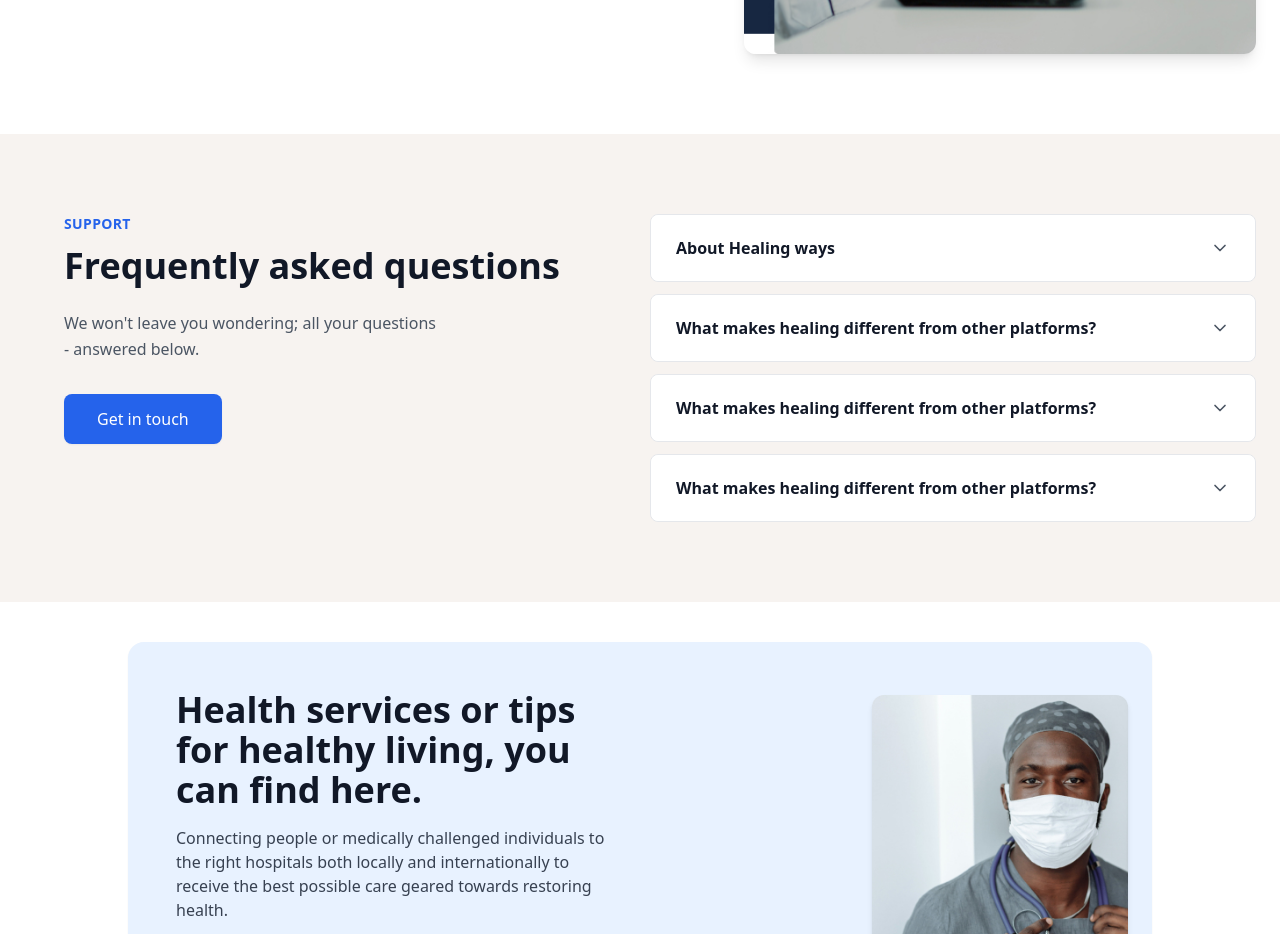
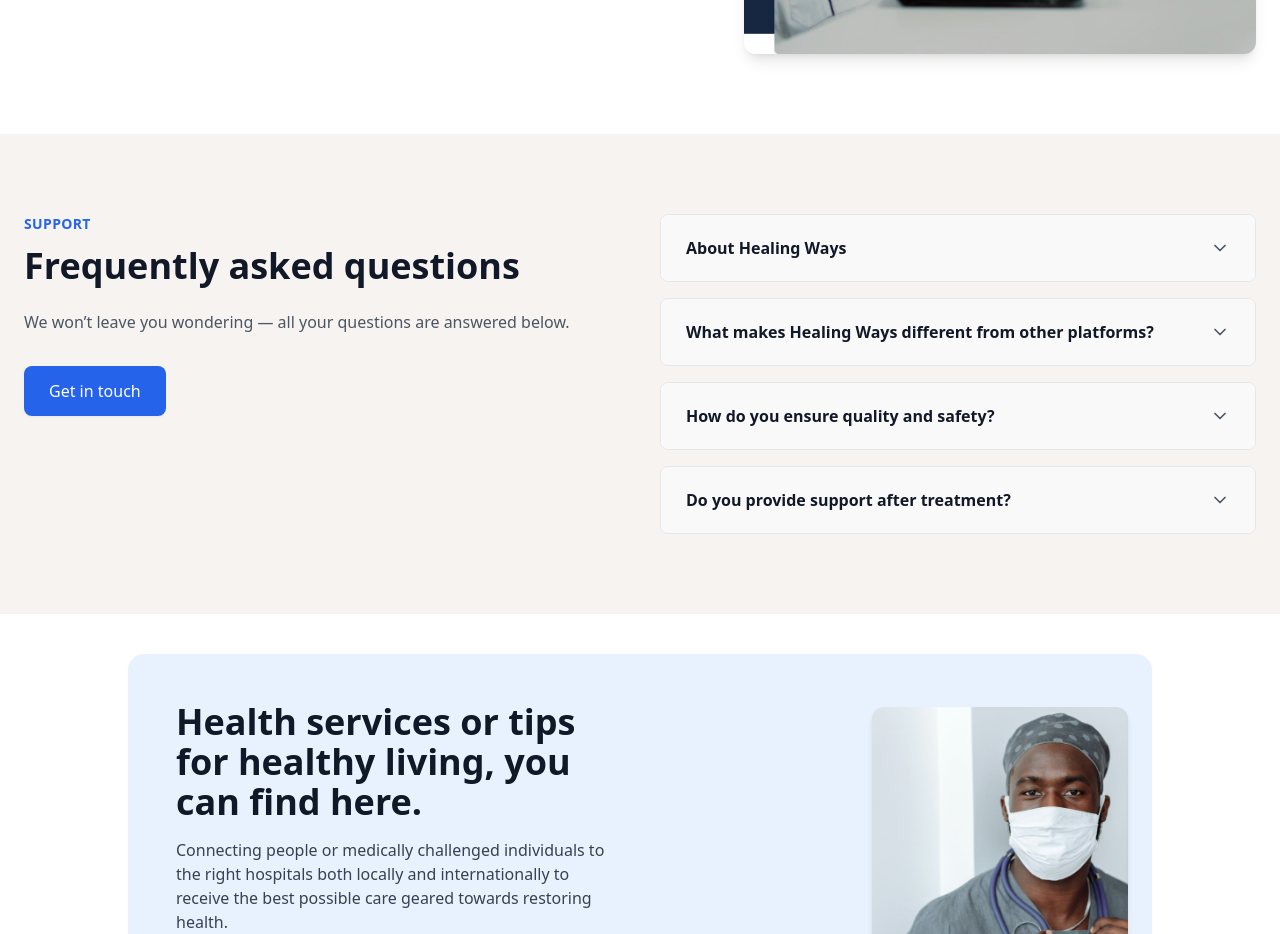
Before and after one commit to Binmuhammad001/healing-ways, a React (Vite) app: page / in a window 1280 px wide. Shown: the part 5000-5934 px from the top of the page. Built offline with nearby package versions, Linux system fonts and the light colour scheme.

Commit message:
Update section7.jsx

```diff
--- a/src/components/home/section7.jsx
+++ b/src/components/home/section7.jsx
@@ -1,25 +1,29 @@
-import React, { useState } from 'react';
-import { ChevronDown } from 'lucide-react';
+import React, { useState } from "react";
+import { ChevronDown } from "lucide-react";
 
-export default function section7() {
+export default function Section7() {
   const [openIndex, setOpenIndex] = useState(null);
 
   const faqs = [
     {
-      question: "About Healing ways",
-      answer: "Healing Ways is a comprehensive medical tourism platform that connects patients with top-quality healthcare facilities both locally and internationally. We provide end-to-end support for your medical journey."
+      question: "About Healing Ways",
+      answer:
+        "Healing Ways is a comprehensive medical tourism platform that connects patients with top-quality healthcare facilities both locally and internationally. We provide end-to-end support for your medical journey."
     },
     {
-      question: "What makes healing different from other platforms?",
-      answer: "We offer personalized care coordination, transparent pricing, verified hospital partnerships, and comprehensive support services including visa processing, travel arrangements, and post-treatment follow-up."
+      question: "What makes Healing Ways different from other platforms?",
+      answer:
+        "We offer personalized care coordination, transparent pricing, verified hospital partnerships, and comprehensive support services including visa processing, travel arrangements, and post-treatment follow-up."
     },
     {
-      question: "What makes healing different from other platforms?",
-      answer: "Our platform stands out through our dedicated patient advocates, extensive network of accredited facilities, and commitment to affordable, high-quality medical care with full transparency."
+      question: "How do you ensure quality and safety?",
+      answer:
+        "Our platform stands out through accredited hospital partnerships, experienced medical professionals, and a strong focus on patient safety and care transparency."
     },
     {
-      question: "What makes healing different from other platforms?",
-      answer: "We prioritize patient safety, provide multilingual support, offer competitive pricing, and ensure seamless coordination between patients and healthcare providers throughout the entire medical journey."
+      question: "Do you provide support after treatment?",
+      answer:
+        "Yes, we provide post-treatment follow-up and continuous support to ensure a smooth recovery and positive medical experience."
     }
   ];
 
@@ -28,25 +32,32 @@ export default function section7() {
   };
 
   return (
-    <section className="bg-[#F7F3F0] py-20">
-      <div className="container mx-auto px-6 max-w-7xl">
-        <div className="grid md:grid-cols-2 gap-5 items-start">
-          {/* Left side - Header */}
-          <div className='pl-10'>
-            <p className="text-blue-600 font-semibold mb-3 uppercase tracking-wide text-sm">SUPPORT</p>
-            <h3 className="text-4xl md:text-4xl font-bold text-gray-900 mb-6 leading-tight">
+    <section className="bg-[#F7F3F0] py-16 md:py-20 overflow-x-hidden">
+      <div className="max-w-7xl mx-auto px-4 sm:px-6">
+        <div className="grid grid-cols-1 md:grid-cols-2 gap-10 items-start">
+
+          {/* Left - Header */}
+          <div>
+            <p className="text-blue-600 font-semibold mb-3 uppercase tracking-wide text-sm">
+              Support
+            </p>
+
+            <h3 className="text-2xl sm:text-3xl md:text-4xl font-bold text-gray-900 mb-6 leading-tight">
               Frequently asked questions
             </h3>
-            <p className="text-gray-600 mb-8 leading-relaxed">
-              We won't leave you wondering; all your questions<br/> - answered below.
+
+            <p className="text-gray-600 text-sm sm:text-base mb-8 leading-relaxed">
+              We won’t leave you wondering — all your questions are answered
+              below.
             </p>
-            <button className="bg-blue-600 hover:bg-blue-700 text-white px-8 py-3 rounded-lg font-medium transition-colors shadow-sm">
+
+            <button className="bg-blue-600 hover:bg-blue-700 text-white px-6 py-3 rounded-lg font-medium transition-colors shadow-sm">
               Get in touch
             </button>
           </div>
 
-          {/* Right side - FAQ Accordion */}
-          <div className="space-y-3">
+          {/* Right - FAQ Accordion */}
+          <div className="space-y-4">
             {faqs.map((faq, index) => (
               <div
                 key={index}
@@ -54,29 +65,34 @@ export default function section7() {
               >
                 <button
                   onClick={() => toggleFAQ(index)}
-                  className="w-full flex items-center justify-between px-6 py-5 text-left hover:bg-gray-50 transition-colors bg-white"
+                  className="w-full flex items-center justify-between px-5 sm:px-6 py-4 sm:py-5 text-left hover:bg-gray-50 transition-colors"
                 >
-                  <span className="font-semibold text-gray-900 text-base pr-4">
+                  <span className="font-semibold text-gray-900 text-sm sm:text-base pr-4">
                     {faq.question}
                   </span>
+
                   <ChevronDown
                     className={`w-5 h-5 text-gray-600 flex-shrink-0 transition-transform duration-200 ${
-                      openIndex === index ? 'rotate-180' : ''
+                      openIndex === index ? "rotate-180" : ""
                     }`}
                   />
                 </button>
+
                 <div
-                  className={`bg-white overflow-hidden transition-all duration-300 ease-in-out ${
-                    openIndex === index ? 'max-h-96' : 'max-h-0'
+                  className={`overflow-hidden transition-all duration-300 ease-in-out ${
+                    openIndex === index ? "max-h-96" : "max-h-0"
                   }`}
                 >
-                  <div className="px-6 pb-5 pt-1">
-                    <p className="text-gray-600 text-sm leading-relaxed">{faq.answer}</p>
+                  <div className="px-5 sm:px-6 pb-5 pt-1">
+                    <p className="text-gray-600 text-sm leading-relaxed">
+                      {faq.answer}
+                    </p>
                   </div>
                 </div>
               </div>
             ))}
           </div>
+
         </div>
       </div>
     </section>
```
